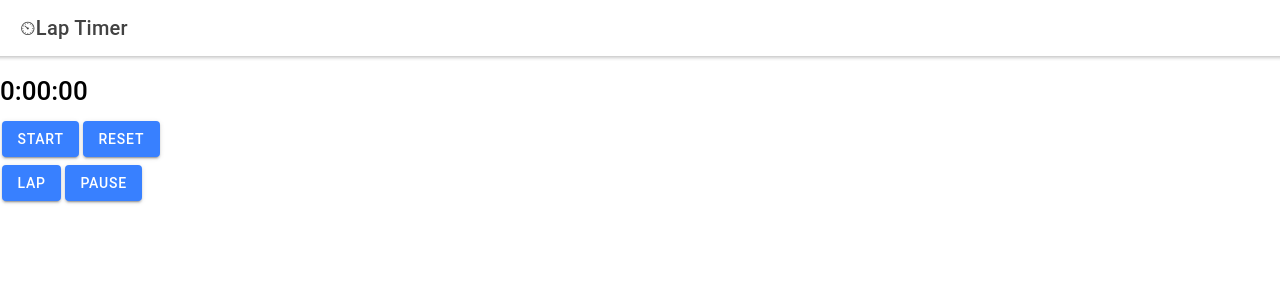
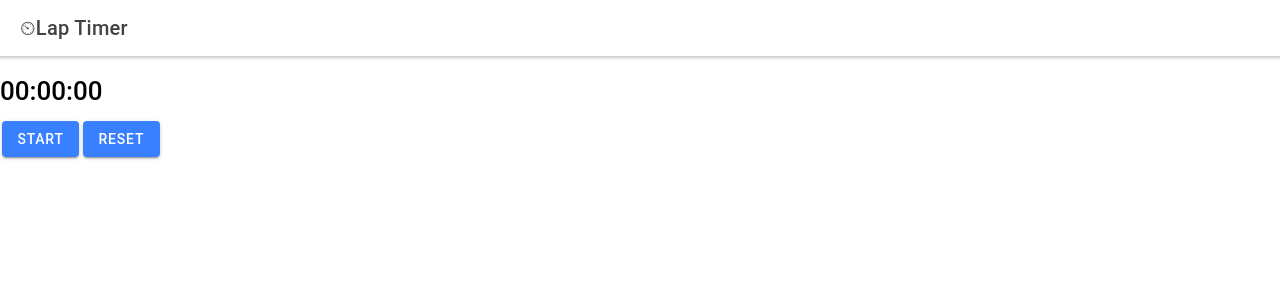
Before and after one commit to patrick-verbs/ionicLapTimer, a React (Create React App) app: page /home in a window 1280 px wide. Shown: the top 300 px of the page. Built offline with nearby package versions, Linux system fonts and the light colour scheme.

Commit message:
add state-based button visibility

```diff
--- a/src/components/Timer.tsx
+++ b/src/components/Timer.tsx
@@ -1,27 +1,36 @@
-import { IonContent, IonHeader, IonPage, IonTitle, IonToolbar, IonItem, IonButton } from '@ionic/react'
-import { useEffect, useCallback, useMemo, useState } from 'react'
+import { IonButton } from '@ionic/react'
+import { useEffect, useCallback, useState } from 'react'
 import { msToClockString } from '../utilities/printTime'
 
 const Timer: React.FC = () => {
   const [ms, setMs] = useState(0)
   const [isRunning, setIsRunning] = useState(false) // Defines isRunning as a boolean
+  const [buttonText, setButtonText] = useState(["Start", "Reset"])
 
-  const tick = useCallback(async () => {setMs(ms + 10)}, [ms])
+  const tick = useCallback(() => {setMs(ms + 10)}, [ms])
 
   useEffect(() => {
     const timerId = isRunning ? setInterval(tick, 10) : undefined
     return () => timerId ? clearInterval(timerId) : undefined
   }, [isRunning, tick])
 
+  const isRunningToggle = () => (
+    isRunning
+    ? (setIsRunning(false), setButtonText(["Start", "Reset"]))
+    : (setIsRunning(true), setButtonText(["Pause", "Lap"]))
+  )
+
+  const resetOrLap = () => (
+    isRunning
+    ? setMs(ms)
+    : setMs(0)
+  )
 
   return (
     <div>
       <h1>{msToClockString(ms)}</h1>
-      <IonButton onClick={()=> setIsRunning(true)}>Start</IonButton>
-      <IonButton>Reset</IonButton>
-      <br></br>
-      <IonButton>Lap</IonButton>
-      <IonButton onClick={()=> setIsRunning(false)}>Pause</IonButton>
+      <IonButton onClick={isRunningToggle}>{buttonText[0]}</IonButton>
+      <IonButton onClick={resetOrLap}>{buttonText[1]}</IonButton>
     </div>
   )
 }
--- a/src/utilities/printTime.ts
+++ b/src/utilities/printTime.ts
@@ -4,17 +4,9 @@ export const msToClockString = (ms: number):string => {
   const seconds = Math.floor(ms / 1000) % 60
   const minutes = Math.floor(ms / 60000) % 60
 
-  const printHundredths = (hundredths < 10)
-    ? `0${hundredths}`
-    : hundredths
-
-  const printSeconds = (seconds < 10)
-    ? `0${seconds}`
-    : seconds
-
   function annexZero(time: number) {
     return (time < 10) ? `0${time}` : time
   }
 
-  return `${minutes}:${annexZero(seconds)}:${annexZero(hundredths)}`
+  return `${annexZero(minutes)}:${annexZero(seconds)}:${annexZero(hundredths)}`
 }
```
